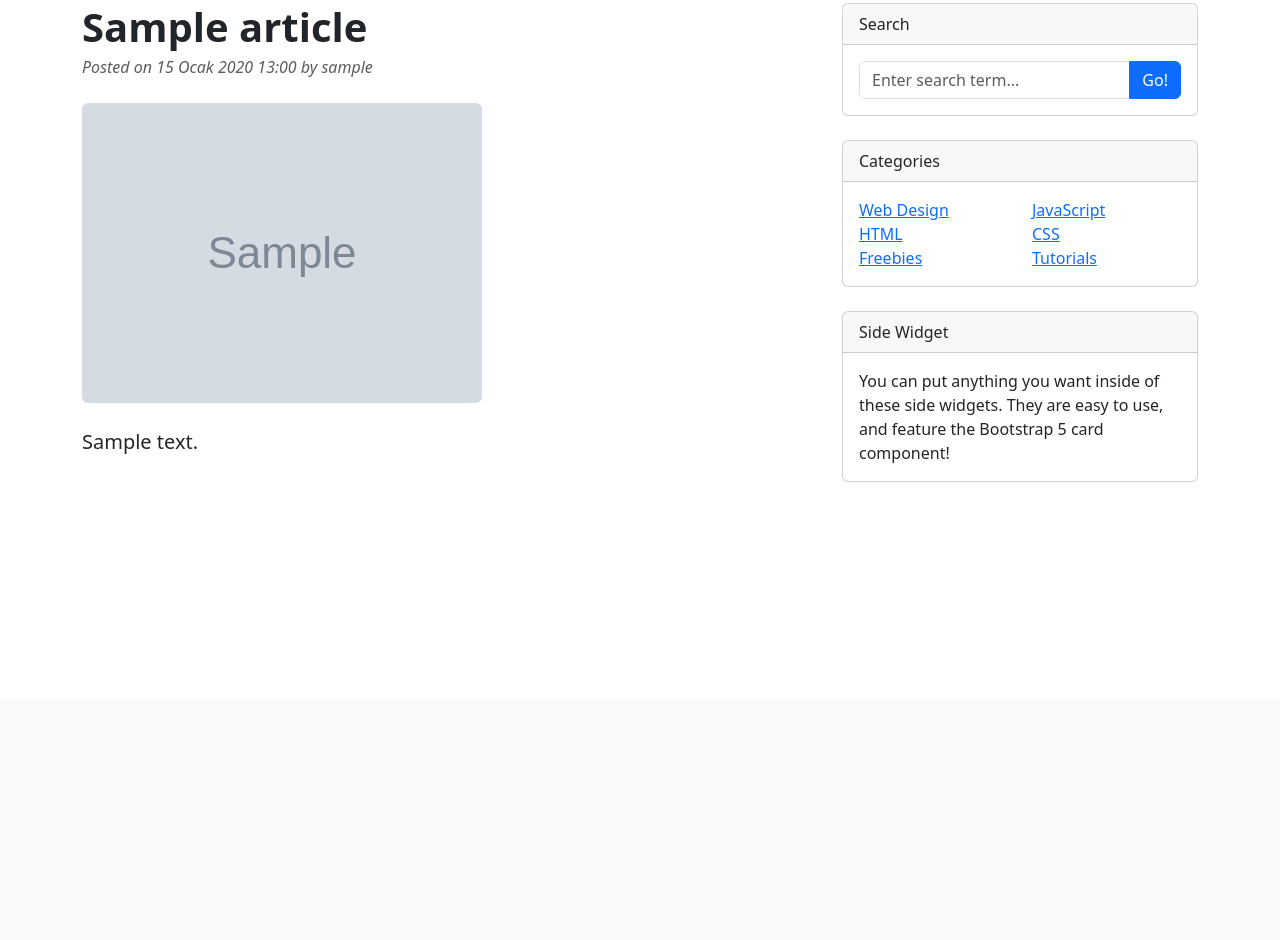
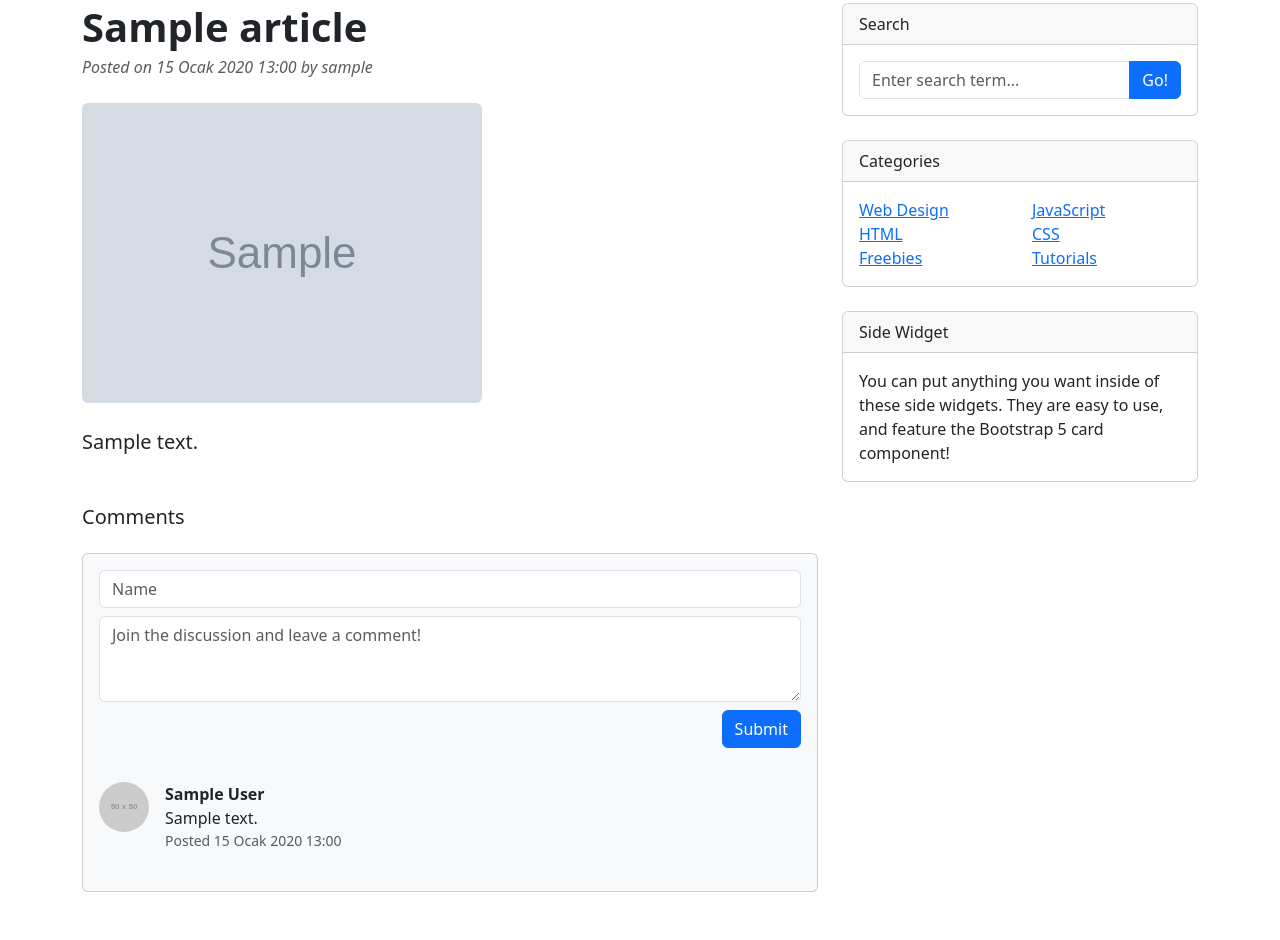
Before and after one commit to barisertugrul/djangoBlog, a Django app: page /articles/article/1/ in a window 1280 px wide. Shown: the part 101-1041 px from the top of the page. Before the commit the page ends 583 px from the top, so only its background shows below. Run offline with Django 5.2, Linux system fonts and the light colour scheme; tables that the repository leaves empty hold one stand-in row (values such as "Sample post"); grey boxes marked "Sample" are stand-in pictures; grey boxes labelled with a size stand in for pictures from a placeholder-image service; some libraries are stand-ins or nearby versions.

Commit message:
Added comment functionality

```diff
--- a/article/admin.py
+++ b/article/admin.py
@@ -3,9 +3,12 @@ Article Admin
 """
 from django.contrib import admin
 
-from .models import Article
+from .models import Article, Comment
+
 
 # Register your models here.
+
+admin.site.register(Comment)
 @admin.register(Article)
 class ArticleAdmin(admin.ModelAdmin):
     """Article Admin"""
--- a/article/models.py
+++ b/article/models.py
@@ -14,6 +14,30 @@ class Article(models.Model):
     article_image = models.FileField(null=True, blank=True, verbose_name='Article Image')
     created_date = models.DateTimeField(auto_now_add=True, verbose_name='Created Date')
 
+    class Meta:
+        """Meta definition for Article."""
+        verbose_name = 'Article'
+        verbose_name_plural = 'Articles'
+        ordering = ['-created_date']
+
     def __str__(self):
         """String representation of the model"""
         return self.title + ' (' + self.author.username  + ')'
+
+
+class Comment(models.Model):
+    """Comment Model"""
+    article = models.ForeignKey(Article, on_delete=models.CASCADE, related_name='comments', verbose_name='Article')
+    comment_author = models.CharField(max_length=50, verbose_name='Name')
+    comment_content = models.TextField(verbose_name='Content')
+    created_date = models.DateTimeField(auto_now_add=True, verbose_name='Comment Date')
+
+    class Meta:
+        """Meta definition for Comment."""
+        verbose_name = 'Comment'
+        verbose_name_plural = 'Comments'
+        ordering = ['-created_date']
+
+    def __str__(self):
+        """String representation of the model"""
+        return self.comment_content
--- a/article/urls.py
+++ b/article/urls.py
@@ -13,4 +13,5 @@ urlpatterns = [
     path('delete/<int:id>/', views.delete, name='delete'),
     path('article/<int:id>/', views.detail, name='detail'),
     path('', views.articles, name='articles'),
+    path('comment/<int:id>/', views.addComment, name='comment'),
 ]
--- a/article/views.py
+++ b/article/views.py
@@ -1,8 +1,8 @@
-from django.shortcuts import render, HttpResponse, redirect, get_object_or_404
+from django.shortcuts import render, HttpResponse, redirect, get_object_or_404, reverse
 from django.contrib import messages
 from django.contrib.auth.decorators import login_required
 
-from article.models import Article
+from article.models import Article, Comment
 
 from .forms import ArticleForm
 
@@ -22,7 +22,10 @@ def articles(request):
     return render(request, 'articles.html', context)
 
 def index(request):
-    context = {}
+    carousels = Article.objects.all() # for slice -> [:4]
+    context = {
+        'carousels': carousels
+    }
     return render(request, 'index.html', context)
 
 def about(request):
@@ -55,8 +58,11 @@ def detail(request, id):
         'article': Article.objects.filter(id=id, author=request.user).first()
     } """
     article = get_object_or_404(Article, id=id)
+    comments = article.comments.all()
+
     context = {
-        'article': article
+        'article': article,
+        'comments': comments
     }
     return render(request, 'detail.html', context)
 
@@ -83,3 +89,16 @@ def delete(request, id):
     article.delete()
     messages.success(request, 'Article deleted successfully')
     return redirect('article:dashboard')
+
+def addComment(request, id):
+    article = get_object_or_404(Article, id=id)
+    if request.method == 'POST':
+        comment_author = request.POST.get('comment_author')
+        comment_content = request.POST.get('comment_content')
+
+        new_comment = Comment(comment_author=comment_author, comment_content=comment_content)
+        new_comment.article = article
+        new_comment.save()
+
+        messages.success(request, 'Comment added successfully')
+    return redirect(reverse('article:detail', kwargs={'id': id}))
--- a/templates/detail.html
+++ b/templates/detail.html
@@ -23,48 +23,48 @@
                     {{article.content|safe}}
                 </p>
             </section>
+            <!-- Comments section-->
+            <section class="mb-5">
+                <h5 class="mb-4">Comments</h5>
+                <div class="card bg-light">
+                    <div class="card-body">
+                        <!-- Comment form-->
+                        <form action="{% url 'article:comment' article.id %}" method="post" class="mb-5">
+                            {% csrf_token %}
+                            <div class = "form-group">
+                                <input type="text" name="comment_author" class="form-control" placeholder="Name">
+                            </div>
+                            <div class="form-group mt-2">
+                                <textarea name="comment_content" class="form-control" rows="3" placeholder="Join the discussion and leave a comment!"></textarea>
+                            </div>
+                            <button class="btn btn-primary mt-2 float-end" type="submit">Submit</button>
+                        </form>
+                        <!-- Comment with nested comments-->
+                        <div class="mt-3 pt-4">
+                            {% if comments  %}
+
+                                {% for comment in comments %}
+                                <!-- Single comment-->
+                                    <div class="d-flex mb-4 mt-2">
+                                        <div class="flex-shrink-0"><img class="rounded-circle" src="https://dummyimage.com/50x50/ced4da/6c757d.jpg" alt="..." /></div>
+                                        <div class="ms-3">
+                                            <div class="fw-bold">{{comment.comment_author}}</div>
+                                            {{comment.comment_content}}
+                                            <div class="small text-muted">Posted {{comment.created_date}}</div>
+                                        </div>
+                                    </div>
+                                {% endfor %}
+
+                            {% else %}
+                                <div class="alert alert-info mt-3">No comments yet!</div>
+                            {% endif %}
+                        </div>
+                    </div>
+                </div>
+            </section>
         </article>
 
     </div>
-     <!-- Side widgets-->
-     <div class="col-lg-4">
-        <!-- Search widget-->
-        <div class="card mb-4">
-            <div class="card-header">Search</div>
-            <div class="card-body">
-                <div class="input-group">
-                    <input class="form-control" type="text" placeholder="Enter search term..." aria-label="Enter search term..." aria-describedby="button-search" />
-                    <button class="btn btn-primary" id="button-search" type="button">Go!</button>
-                </div>
-            </div>
-        </div>
-        <!-- Categories widget-->
-        <div class="card mb-4">
-            <div class="card-header">Categories</div>
-            <div class="card-body">
-                <div class="row">
-                    <div class="col-sm-6">
-                        <ul class="list-unstyled mb-0">
-                            <li><a href="#!">Web Design</a></li>
-                            <li><a href="#!">HTML</a></li>
-                            <li><a href="#!">Freebies</a></li>
-                        </ul>
-                    </div>
-                    <div class="col-sm-6">
-                        <ul class="list-unstyled mb-0">
-                            <li><a href="#!">JavaScript</a></li>
-                            <li><a href="#!">CSS</a></li>
-                            <li><a href="#!">Tutorials</a></li>
-                        </ul>
-                    </div>
-                </div>
-            </div>
-        </div>
-        <!-- Side widget-->
-        <div class="card mb-4">
-            <div class="card-header">Side Widget</div>
-            <div class="card-body">You can put anything you want inside of these side widgets. They are easy to use, and feature the Bootstrap 5 card component!</div>
-        </div>
-    </div>
+    {% include 'includes/sidebar.html' %}
 </div>
 {% endblock body %}
--- a/templates/includes/navbar.html
+++ b/templates/includes/navbar.html
@@ -1,16 +1,16 @@
 <nav class="navbar navbar-expand-lg bg-light">
     <div class="container-fluid">
-      <a class="navbar-brand" href="/">Django Blog</a>
+      <a class="navbar-brand" href="{% url 'index' %}">Django Blog</a>
       <button class="navbar-toggler" type="button" data-bs-toggle="collapse" data-bs-target="#navbarSupportedContent" aria-controls="navbarSupportedContent" aria-expanded="false" aria-label="Toggle navigation">
         <span class="navbar-toggler-icon"></span>
       </button>
       <div class="collapse navbar-collapse" id="navbarSupportedContent">
         <ul class="navbar-nav me-auto mb-2 mb-lg-0">
           <li class="nav-item">
-            <a class="nav-link active" aria-current="page" href="/about">About</a>
+            <a class="nav-link active" aria-current="page" href="{% url 'about' %}">About</a>
           </li>
           <li class="nav-item">
-            <a class="nav-link" href="/articles">Articles</a>
+            <a class="nav-link" href="{% url 'article:articles' %}">Articles</a>
           </li>
         </ul>
         <!--
@@ -23,17 +23,17 @@
           {% if request.user.is_authenticated %}
             <li class="nav-item">
               {# The control panel can be designed as a separate app or defined within the user app. #}
-              <a class="nav-link" href="/articles/dashboard">Control Panel</a>
+              <a class="nav-link" href="{% url 'article:dashboard' %}">Control Panel</a>
             </li>
             <li class="nav-item">
-              <a class="nav-link" href="/user/logout">Logout</a>
+              <a class="nav-link" href="{% url 'user:logout' %}">Logout</a>
             </li>
           {% else %}
             <li class="nav-item">
-              <a class="nav-link" href="/user/register">Register</a>
+              <a class="nav-link" href="{% url 'user:register' %}">Register</a>
             </li>
             <li class="nav-item">
-              <a class="nav-link" href="/user/login">Login</a>
+              <a class="nav-link" href="{% url 'user:login' %}">Login</a>
             </li>
           {% endif %}
         </ul>
--- /dev/null
+++ b/templates/includes/sidebar.html
@@ -0,0 +1,40 @@
+<!-- Side widgets-->
+<div class="col-lg-4">
+    <!-- Search widget-->
+    <div class="card mb-4">
+        <div class="card-header">Search</div>
+        <div class="card-body">
+            <div class="input-group">
+                <input class="form-control" type="text" placeholder="Enter search term..." aria-label="Enter search term..." aria-describedby="button-search" />
+                <button class="btn btn-primary" id="button-search" type="button">Go!</button>
+            </div>
+        </div>
+    </div>
+    <!-- Categories widget-->
+    <div class="card mb-4">
+        <div class="card-header">Categories</div>
+        <div class="card-body">
+            <div class="row">
+                <div class="col-sm-6">
+                    <ul class="list-unstyled mb-0">
+                        <li><a href="#!">Web Design</a></li>
+                        <li><a href="#!">HTML</a></li>
+                        <li><a href="#!">Freebies</a></li>
+                    </ul>
+                </div>
+                <div class="col-sm-6">
+                    <ul class="list-unstyled mb-0">
+                        <li><a href="#!">JavaScript</a></li>
+                        <li><a href="#!">CSS</a></li>
+                        <li><a href="#!">Tutorials</a></li>
+                    </ul>
+                </div>
+            </div>
+        </div>
+    </div>
+    <!-- Side widget-->
+    <div class="card mb-4">
+        <div class="card-header">Side Widget</div>
+        <div class="card-body">You can put anything you want inside of these side widgets. They are easy to use, and feature the Bootstrap 5 card component!</div>
+    </div>
+</div>
--- a/templates/update.html
+++ b/templates/update.html
@@ -16,8 +16,7 @@
             {% csrf_token %}
             {{ form.media }}
             {{ form|crispy }}
-            <br>
-            <button type="submit" class="btn btn-primary">Update Article</button>
+            <button type="submit" class="btn btn-primary mt-3">Update Article</button>
         </form>
     </div>
 </div>
```
Also changed, not shown: templates/index.html (+39 -0 lines), templates/login.html (+3 -4 lines), templates/register.html (+3 -4 lines), user/views.py (+74 -69 lines), article/migrations/0004_comment.py (added), article/migrations/0005_rename_comment_date_comment_created_date.py (added), article/migrations/0006_alter_article_options_alter_comment_options.py (added).
